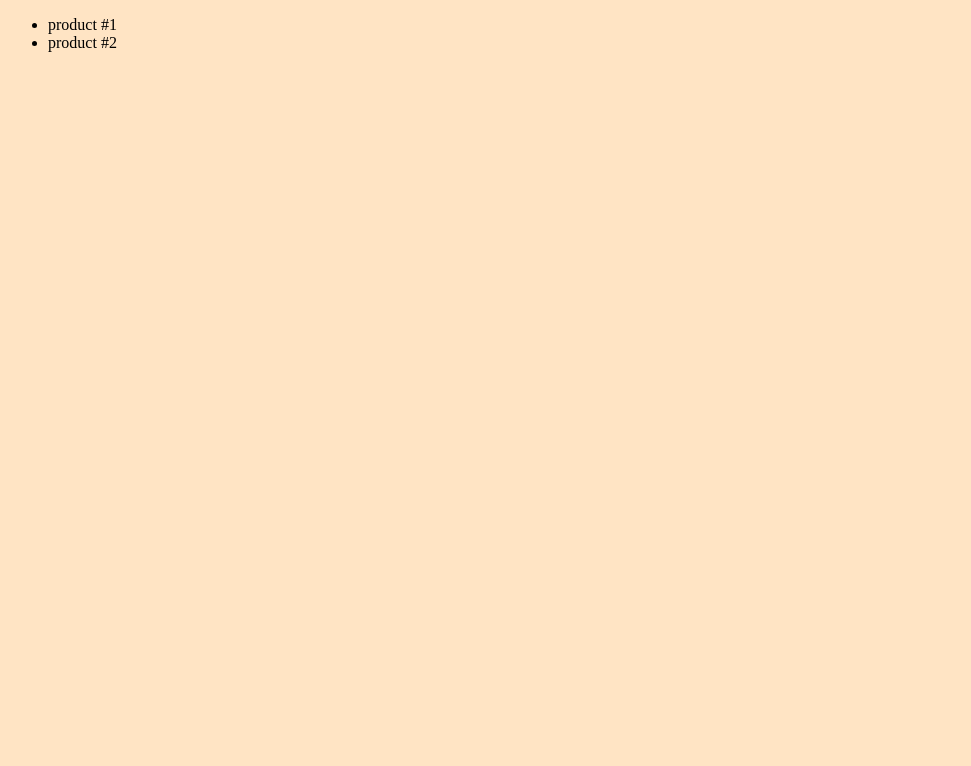
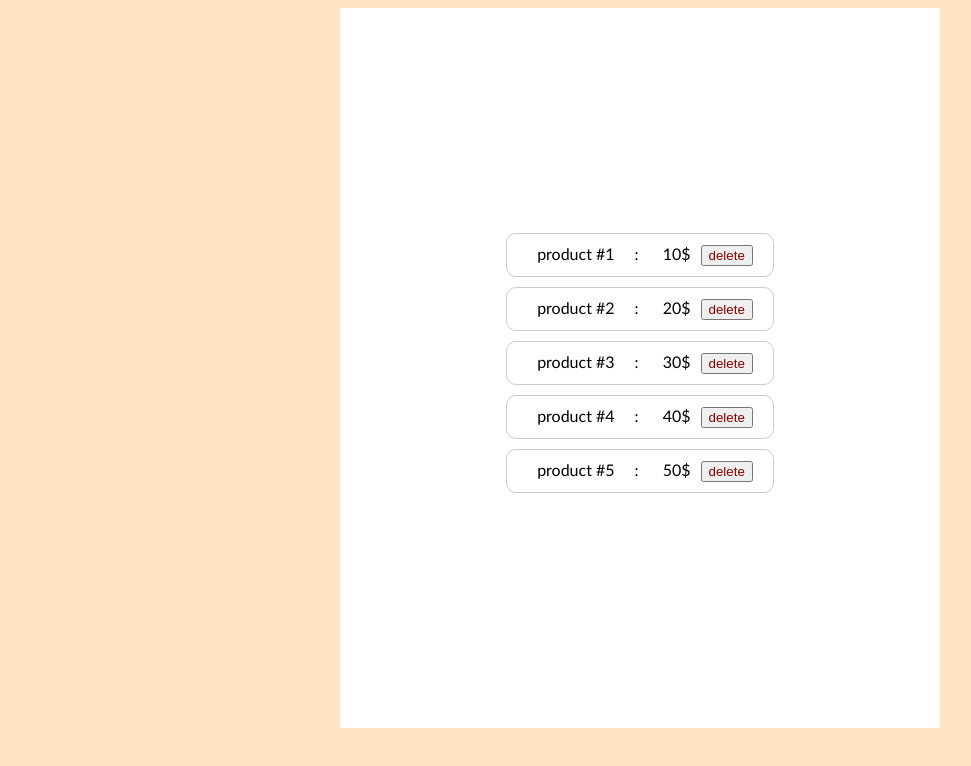
Before and after one commit to ghiathinejad/react-courses, a React (Create React App) app: page / in a window 1280 px wide. Shown: the top 766 px of the page, without its empty margins (0-971 px from the left). Built offline with nearby package versions, Linux system fonts and the light colour scheme.

Commit message:
course25 - delete product from productList

```diff
--- a/src/App.css
+++ b/src/App.css
@@ -1,9 +1,14 @@
 .container{
     display: flex;
     justify-content: space-evenly;
-    width: 100%;
+    width: 600px;
     background-color: #fff;
     flex-direction: column;
     align-items: center;
     height: 90vh;
+    margin: 0 auto;
 }
+ul{
+    padding: 0px;
+    margin: 0px;
+}
--- a/src/App.js
+++ b/src/App.js
@@ -1,11 +1,14 @@
-import { Component, Fragment } from "react";
+import { Component} from "react";
 import ProductList from "./components/ProductList/ProductList";
+import './App.css';
 
 class App extends Component{
     render() {
-        return <Fragment>
-            <ProductList/>
-        </Fragment>;
+        return (
+            <div className="container">
+                <ProductList/>
+            </div>
+            );
     }
 }
 
--- a/src/components/Product/Product.js
+++ b/src/components/Product/Product.js
@@ -1,9 +1,13 @@
 import { Component, Fragment } from "react";
+import productStyle from "./product.module.css";
 
 class Product extends Component {
     render() {
         return <Fragment>
-            <li>{this.props.name}</li>
+            <li className={productStyle.product}>
+                <span>{this.props.name}</span><span>:</span> <span>{this.props.price}</span>
+                <button className={productStyle.delete} onClick={this.props.onDelete}>delete</button>
+            </li>
         </Fragment>;
     }
 }
--- a/src/components/Product/product.module.css
+++ b/src/components/Product/product.module.css
@@ -1,5 +1,15 @@
-.product{
-    border: 1px solid #ccc;
-    border-radius: 10px;
-    padding: 10px;
+.product {
+  border: 1px solid #ccc;
+  border-radius: 10px;
+  padding: 10px 20px;
+  list-style-type: none;
+  margin-bottom: 10px;
+  background-color: #fff;
 }
+.product span {
+  margin: 0 10px;
+}
+.delete{
+  color: darkred;
+  text-decoration: none;
+}
--- a/src/components/ProductList/ProductList.js
+++ b/src/components/ProductList/ProductList.js
@@ -4,13 +4,25 @@ import Product from "../Product/Product";
 class ProductList extends Component {
     state = {
         products:[
-            {id:1,title: "product #1"},
-            {id:2,title: "product #2"},
+            {id:1,title: "product #1" , price: "10$"},
+            {id:2,title: "product #2" , price: "20$"},
+            {id:3,title: "product #3" , price: "30$"},
+            {id:4,title: "product #4" , price: "40$"},
+            {id:5,title: "product #5" , price: "50$"},
         ]
+    }
+    deleteProductHandler = (ProductId) => {
+        console.log("delete :"+ProductId);
+        const ProductsFilter = this.state.products.filter((p) => {
+            return(
+                p.id !== ProductId
+            );
+        });
+        this.setState({products:ProductsFilter});
     }
     render() {
         return <ul>
-            {this.state.products.map((pro) => <Product key={pro.id} name={pro.title}/>)}
+            {this.state.products.map((pro) => <Product key={pro.id} name={pro.title} price={pro.price} onDelete={() => this.deleteProductHandler(pro.id)}/>)}
         </ul>;
     }
 }
--- a/src/index.css
+++ b/src/index.css
@@ -1,3 +1,4 @@
 body {
   background-color: bisque;
+  font-family: 'Gill Sans', 'Gill Sans MT', Calibri, 'Trebuchet MS', sans-serif;
 }
```
